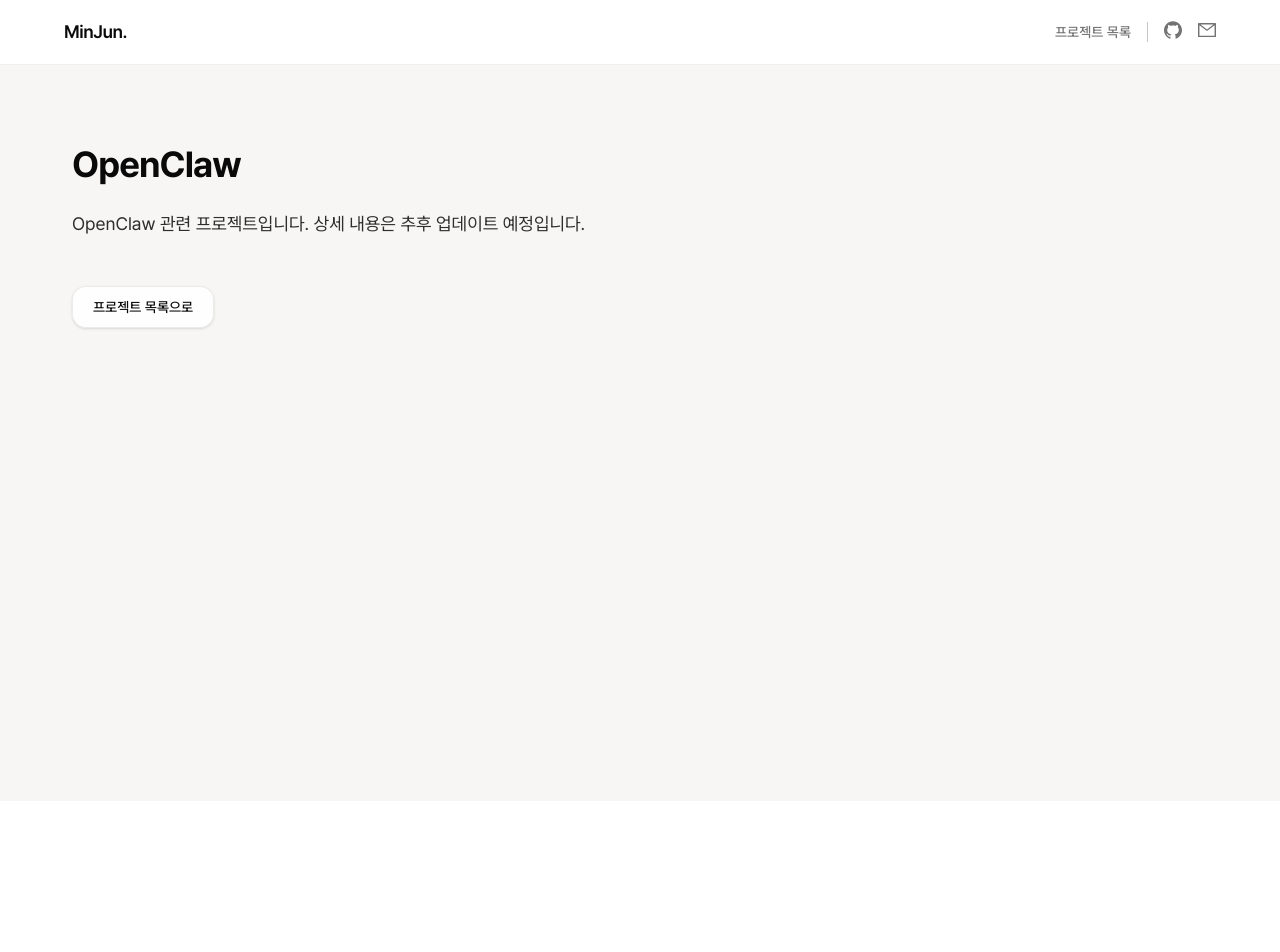
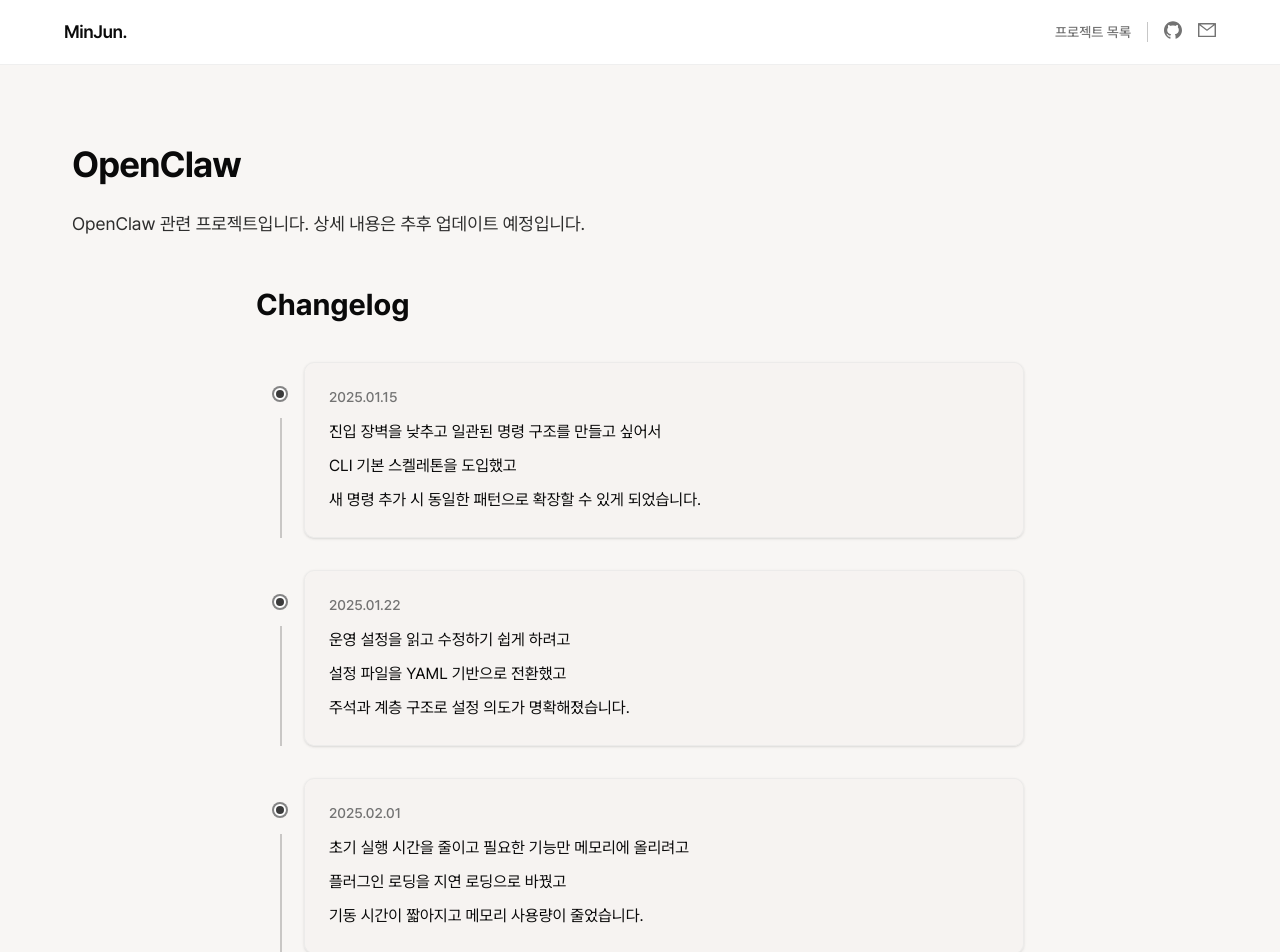
Before and after one commit to MinJun916/portfolio, a Next.js app: page /projects/etc/openclaw in a window 1280 px wide. Shown: the top 952 px of the page. Before the commit the page ends 801 px from the top, so only its background shows below. Built offline with nearby package versions, Linux system fonts and the light colour scheme.

Commit message:
feat: add changelog feature for OpenClaw project in EtcProjectPage, enhancing project detail visibility

```diff
--- a/src/app/projects/etc/[slug]/page.tsx
+++ b/src/app/projects/etc/[slug]/page.tsx
@@ -22,6 +22,11 @@
   const project = getEtcProjectBySlug(slug);
   if (!project) notFound();
 
+  const changelog =
+    slug === 'openclaw'
+      ? (await import('@/lib/summary/etcProjects/openclaw')).OPENCLAW_CHANGELOG
+      : null;
+
   return (
     <section className="bg-primary-subtle flex min-h-[calc(100dvh-3.5rem)] w-full flex-col sm:min-h-[calc(100dvh-4rem)]">
       <div className="mx-auto flex w-full max-w-[1200px] flex-1 flex-col gap-8 px-4 py-12 sm:gap-10 sm:px-6 sm:py-16 md:gap-12 md:px-8 md:py-20">
@@ -45,6 +50,50 @@
             </div>
           )}
         </div>
+
+        {changelog && changelog.length > 0 && (
+          <div className="mx-auto w-full max-w-3xl">
+            <h2 className="text-foreground mb-6 text-left text-xl font-bold sm:mb-10 sm:text-2xl md:text-3xl">
+              Changelog
+            </h2>
+            <div className="relative">
+              {changelog.map((entry, i) => (
+                <div key={i} className="group relative">
+                  {/* Connecting line (Experience와 동일: bg-foreground/20, w-[2px]) */}
+                  <div
+                    className="bg-foreground/20 absolute top-14 bottom-0 left-6 w-[2px]"
+                    aria-hidden
+                  />
+                  {/* Timeline node */}
+                  <div
+                    className="border-foreground/50 bg-background absolute top-6 left-4 z-10 flex size-4 items-center justify-center rounded-full border-2"
+                    aria-hidden
+                  >
+                    <div className="bg-foreground/80 size-2 rounded-full" />
+                  </div>
+                  {/* Content card */}
+                  <div className="mb-8 ml-12">
+                    <div className="border-border/60 bg-primary/20 rounded-lg border shadow-sm">
+                      <div className="p-6">
+                        {entry.date && (
+                          <span className="text-muted-foreground mb-3 block text-xs font-medium sm:text-sm">
+                            {entry.date}
+                          </span>
+                        )}
+                        <div className="text-foreground space-y-2 text-sm leading-relaxed sm:text-base">
+                          <p>{entry.reason}</p>
+                          <p>{entry.action}</p>
+                          <p>{entry.result}</p>
+                        </div>
+                      </div>
+                    </div>
+                  </div>
+                </div>
+              ))}
+            </div>
+          </div>
+        )}
+
         <Link
           href="/projects"
           className="text-foreground hover:border-foreground/15 border-foreground/[0.08] inline-flex w-fit items-center gap-2 rounded-xl border bg-white/90 px-5 py-2.5 text-sm font-medium shadow-sm transition-all duration-200 hover:-translate-y-0.5 hover:shadow-md"
--- /dev/null
+++ b/src/lib/summary/etcProjects/openclaw.ts
@@ -0,0 +1,36 @@
+export type ChangelogEntry = {
+  date?: string;
+  /** 어떤 이유로 */
+  reason: string;
+  /** 어떻게 했고 */
+  action: string;
+  /** 어떤 결과를 얻었다 */
+  result: string;
+};
+
+export const OPENCLAW_CHANGELOG: ChangelogEntry[] = [
+  {
+    date: '2025.01.15',
+    reason: '진입 장벽을 낮추고 일관된 명령 구조를 만들고 싶어서',
+    action: 'CLI 기본 스켈레톤을 도입했고',
+    result: '새 명령 추가 시 동일한 패턴으로 확장할 수 있게 되었습니다.',
+  },
+  {
+    date: '2025.01.22',
+    reason: '운영 설정을 읽고 수정하기 쉽게 하려고',
+    action: '설정 파일을 YAML 기반으로 전환했고',
+    result: '주석과 계층 구조로 설정 의도가 명확해졌습니다.',
+  },
+  {
+    date: '2025.02.01',
+    reason: '초기 실행 시간을 줄이고 필요한 기능만 메모리에 올리려고',
+    action: '플러그인 로딩을 지연 로딩으로 바꿨고',
+    result: '기동 시간이 짧아지고 메모리 사용량이 줄었습니다.',
+  },
+  {
+    date: '2025.02.10',
+    reason: '사용자가 다음 행동을 스스로 결정할 수 있게 하려고',
+    action: '에러 메시지에 복구 힌트를 넣었고',
+    result: '오류 발생 시 대응 방법을 바로 확인할 수 있게 되었습니다.',
+  },
+];
```
